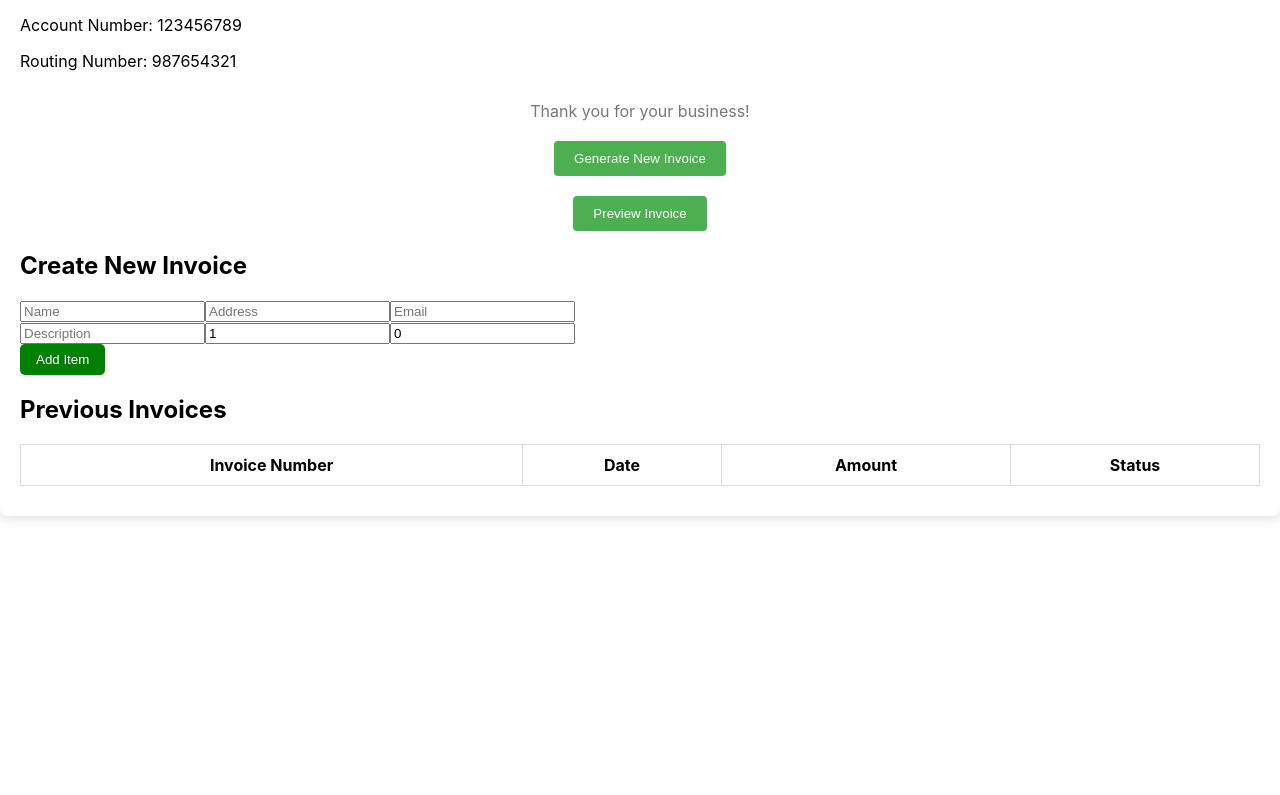
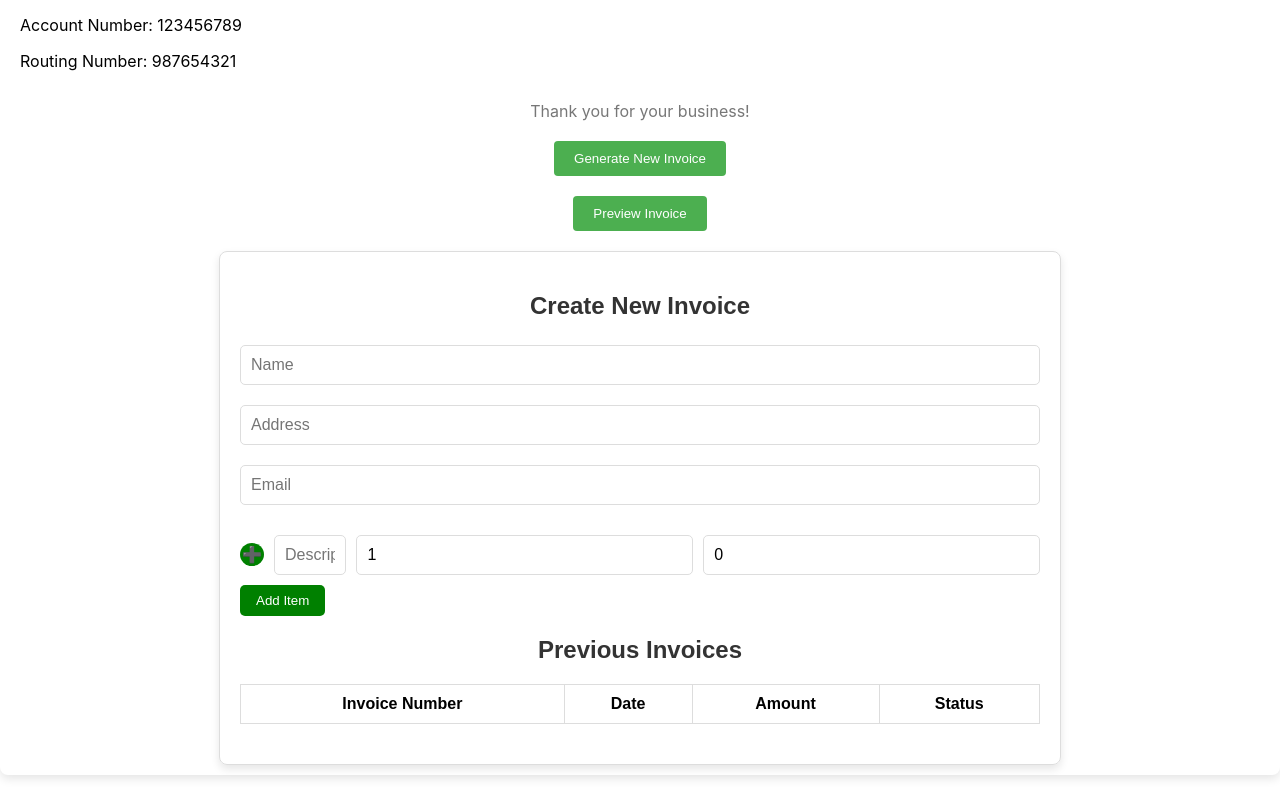
Before and after one commit to Ombito/Admin-dashboard, a React (Create React App) app: page /invoices in a window 1280 px wide. Shown: the part 652-1447 px from the top of the page. Before the commit the page ends 1188 px from the top, so only its background shows below. Built offline with nearby package versions, Linux system fonts and the light colour scheme.

Commit message:
Fix: invoice

```diff
--- a/src/components/Invoices/invoices.css
+++ b/src/components/Invoices/invoices.css
@@ -113,3 +113,73 @@
 .invoice-table tr:nth-child(even) {
     /* background-color: #f9f9f9;  */
 }
+
+
+
+.invoice-form {
+    max-width: 800px;
+    margin: auto;
+    padding: 20px;
+    border: 1px solid #ddd;
+    border-radius: 8px;
+    box-shadow: 0 4px 8px rgba(0, 0, 0, 0.1);
+    font-family: Arial, sans-serif;
+  }
+
+  .invoice-form h2 {
+    font-size: 24px;
+    margin-bottom: 15px;
+    text-align: center;
+    color: #333;
+  }
+
+  .invoice-form input[type="text"],
+  .invoice-form input[type="email"],
+  .invoice-form input[type="number"] {
+    width: 100%;
+    padding: 10px;
+    margin: 10px 0;
+    border-radius: 5px;
+    border: 1px solid #ddd;
+    font-size: 16px;
+    box-sizing: border-box;
+  }
+
+  .invoice-item {
+    display: flex;
+    flex-direction: column;
+    margin-top: 10px;
+  }
+
+  .description-container {
+    display: flex;
+    align-items: center;
+  }
+
+  .add-invoice-btn {
+    background-color: green;
+    border: none;
+    color: black;
+    padding: 2px;
+    border-radius: 50%;
+    cursor: pointer;
+    font-size: 16px;
+    font-weight: bold;
+    margin-right: 10px;
+  }
+
+
+  .invoice-item input {
+    margin-bottom: 10px;
+  }
+
+  @media (min-width: 600px) {
+    .invoice-item {
+      flex-direction: row;
+      gap: 10px;
+    }
+
+    .description-container input {
+      flex: 1;
+    }
+  }
--- a/src/components/Invoices/invoices.jsx
+++ b/src/components/Invoices/invoices.jsx
@@ -1,11 +1,13 @@
 import React, { useState } from 'react';
 import './invoices.css';
+import { useAlert } from '../../context/alertContext';
 import user from "../../Assets/user.jpg";
 import { FaDownload } from 'react-icons/fa';
 import { PDFDownloadLink, Document, Page, Text, View, StyleSheet } from '@react-pdf/renderer';
 
 
 const Invoices = () => {
+    const { showAlert } = useAlert();
     const [invoices, setInvoices] = useState([]);
     const [currentInvoice, setCurrentInvoice] = useState(null);
     const [formData, setFormData] = useState({
@@ -32,6 +34,19 @@ const Invoices = () => {
   const addItem = () => {
     setFormData({ ...formData, items: [...formData.items, { description: '', quantity: 1, price: 0 }] });
 };
+
+const addNewItem = () => {
+    const lastItem = formData.items[formData.items.length - 1];
+    if (!lastItem.description || !lastItem.quantity || !lastItem.price) {
+        showAlert('error', 'Please fill in all fields of the current item before adding another.');
+      return;
+    }
+    setFormData({
+      ...formData,
+      items: [...formData.items, { description: '', quantity: '', price: '' }],
+    });
+  };
+
 
   const invoiceData = {
     invoiceNumber: 'INV-12345',
@@ -253,16 +268,14 @@ return (
             </>
         )}
 
-        {/* Invoice Form Section */}
+
         <div className="invoice-form">
             <h2>Create New Invoice</h2>
-            {/* Input Fields */}
             {['name', 'address', 'email'].map((field) => (
                 <input key={field} type={field === 'email' ? 'email' : 'text'} name={field} placeholder={field.charAt(0).toUpperCase() + field.slice(1)} onChange={handleInputChange} />
             ))}
 
-            {/* Items Input Fields */}
-            {formData.items.map((item, index) => (
+            {/* {formData.items.map((item, index) => (
                 <div key={index} className="invoice-item">
                     {['description', 'quantity', 'price'].map((field) => (
                         <input
@@ -275,12 +288,45 @@ return (
                         />
                     ))}
                 </div>
+            ))} */}
+
+
+{formData.items.map((item, index) => (
+        <div key={index} className="invoice-item">
+          <div className="description-container">
+            {index === 0 && (
+              <button type="button" className="add-invoice-btn" onClick={addNewItem}>
+                ➕
+              </button>
+            )}
+            <input
+              type="text"
+              name={`item-${index}-description`}
+              placeholder="Description"
+              value={item.description}
+              onChange={handleInputChange}
+            />
+          </div>
+          <input
+            type="number"
+            name={`item-${index}-quantity`}
+            placeholder="Quantity"
+            value={item.quantity}
+            onChange={handleInputChange}
+          />
+          <input
+            type="number"
+            name={`item-${index}-price`}
+            placeholder="Price"
+            value={item.price}
+            onChange={handleInputChange}
+          />
+        </div>
       ))}
 
-            {/* Add Item Button */}
+
             <button className="add-item-button" onClick={addItem}>Add Item</button>
 
-            {/* Previous Invoices Section */}
             <h2>Previous Invoices</h2>
             <table className="invoice-table">
                 <thead>
```
Lines whose indentation alone changed are shown as unchanged.
